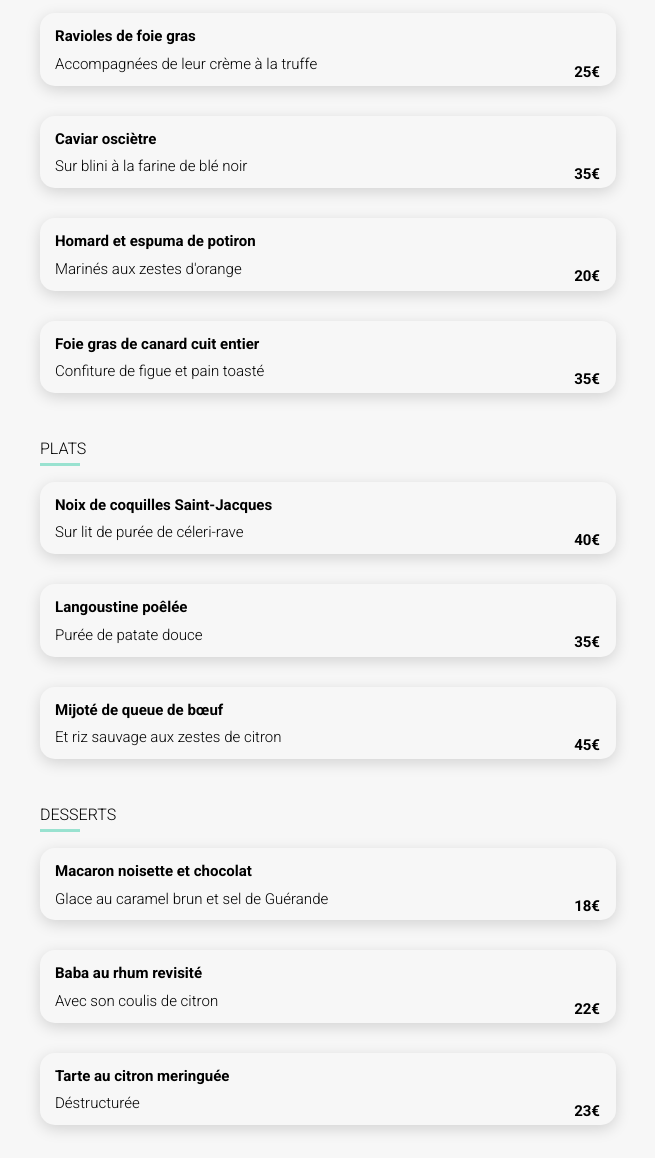
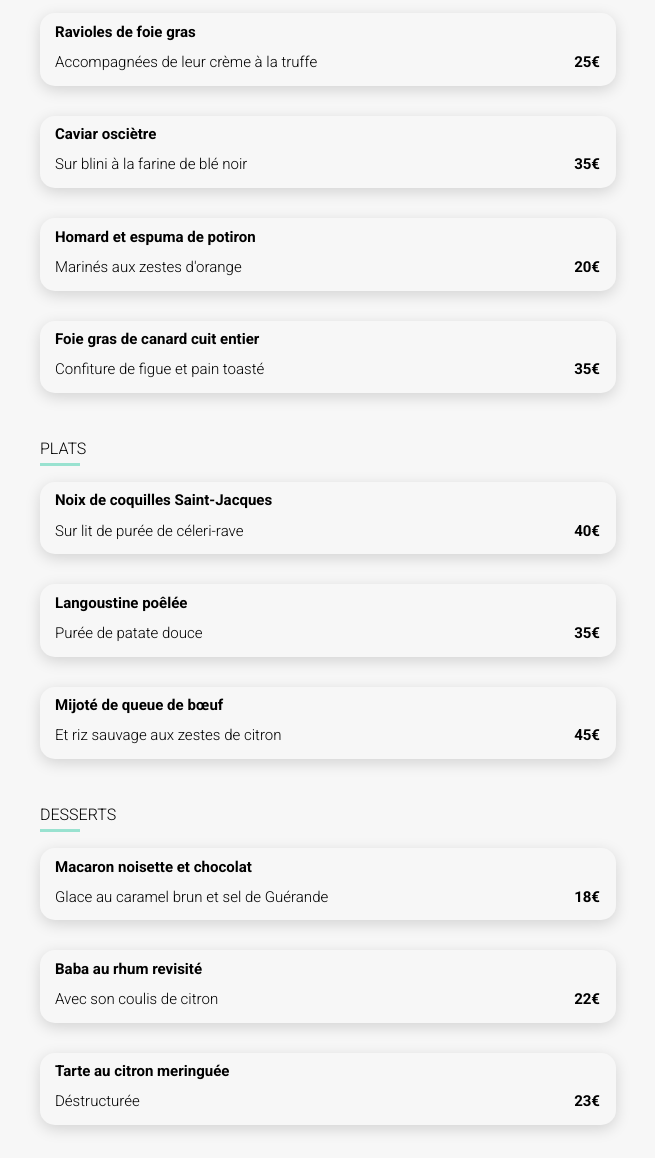
Before and after one commit to jeanlouis-stri/OhMyfood, a plain HTML site: page html/menulanoteenchantée.html in a window 1280 px wide. Shown: the part 458-1616 px from the top of the page, without its empty margins (312-967 px from the left). Drawn offline with Linux system fonts and the light colour scheme; a web font is replaced by a local one.

Commit message:
Overflow liste plats

```diff
--- a/html/menulanoteenchantée.html
+++ b/html/menulanoteenchantée.html
@@ -50,9 +50,9 @@
           <div class="menu__item__restaurant menu__item__padding">
             <h4>Ravioles de foie gras</h4>
             <span class="menu__item__p-align">
-              <p>
-                Accompagnées de leur crème à la truffe<span class="menu__item__numberweight">25€</span>
-              </p>
+              <p class="text_overflow">
+                Accompagnées de leur crème à la truffe</p><span class="menu__item__numberweight">25€</span>
+
             </span>
           </div>
 
@@ -65,9 +65,9 @@
           <div class="menu__item__restaurant menu__item__padding">
             <h4>Caviar osciètre</h4>
             <span class="menu__item__p-align">
-              <p>
-                Sur blini à la farine de blé noir<span class="menu__item__numberweight">35€</span>
-              </p>
+              <p class="text_overflow">
+                Sur blini à la farine de blé noir</p><span class="menu__item__numberweight">35€</span>
+
             </span>
           </div>
 
@@ -80,9 +80,9 @@
           <div class="menu__item__restaurant menu__item__padding">
             <h4>Homard et espuma de potiron</h4>
             <span class="menu__item__p-align">
-              <p>
-                Marinés aux zestes d'orange<span class="menu__item__numberweight">20€</span>
-              </p>
+              <p class="text_overflow">
+                Marinés aux zestes d'orange</p><span class="menu__item__numberweight">20€</span>
+
             </span>
           </div>
 
@@ -95,9 +95,9 @@
           <div class="menu__item__restaurant menu__item__padding">
             <h4>Foie gras de canard cuit entier</h4>
             <span class="menu__item__p-align">
-              <p>
-                Confiture de figue et pain toasté<span class="menu__item__numberweight">35€</span>
-              </p>
+              <p class="text_overflow">
+                Confiture de figue et pain toasté</p><span class="menu__item__numberweight">35€</span>
+
             </span>
           </div>
 
@@ -114,9 +114,9 @@
           <div class="menu__item__restaurant menu__item__padding">
             <h4>Noix de coquilles Saint-Jacques</h4>
             <span class="menu__item__p-align">
-              <p>
-                Sur lit de purée de céleri-rave<span class="menu__item__numberweight">40€</span>
-              </p>
+              <p class="text_overflow">
+                Sur lit de purée de céleri-rave</p><span class="menu__item__numberweight">40€</span>
+
             </span>
           </div>
 
@@ -129,9 +129,9 @@
           <div class="menu__item__restaurant menu__item__padding">
             <h4>Langoustine poêlée</h4>
             <span class="menu__item__p-align">
-              <p>
-                Purée de patate douce<span class="menu__item__numberweight">35€</span>
-              </p>
+              <p class="text_overflow">
+                Purée de patate douce</p><span class="menu__item__numberweight">35€</span>
+
             </span>
           </div>
 
@@ -144,9 +144,9 @@
           <div class="menu__item__restaurant menu__item__padding">
             <h4>Mijoté de queue de bœuf</h4>
             <span class="menu__item__p-align">
-              <p>
-                Et riz sauvage aux zestes de citron<span class="menu__item__numberweight">45€</span>
-              </p>
+              <p class="text_overflow">
+                Et riz sauvage aux zestes de citron</p><span class="menu__item__numberweight">45€</span>
+
             </span>
           </div>
 
@@ -164,9 +164,9 @@
           <div class="menu__item__restaurant menu__item__padding">
             <h4>Macaron noisette et chocolat</h4>
             <span class="menu__item__p-align">
-              <p>
-                Glace au caramel brun et sel de Guérande<span class="menu__item__numberweight">18€</span>
-              </p>
+              <p class="text_overflow">
+                Glace au caramel brun et sel de Guérande</p><span class="menu__item__numberweight">18€</span>
+
             </span>
           </div>
 
@@ -179,9 +179,9 @@
           <div class="menu__item__restaurant menu__item__padding">
             <h4>Baba au rhum revisité</h4>
             <span class="menu__item__p-align">
-              <p>
-                Avec son coulis de citron<span class="menu__item__numberweight">22€</span>
-              </p>
+              <p class="text_overflow">
+                Avec son coulis de citron</p><span class="menu__item__numberweight">22€</span>
+
             </span>
           </div>
 
@@ -194,9 +194,10 @@
           <div class="menu__item__restaurant menu__item__padding">
             <h4>Tarte au citron meringuée</h4>
             <span class="menu__item__p-align">
-              <p>Déstructurée<span class="menu__item__numberweight">23€</span></p>
+              <p class="text_overflow">Déstructurée</p><span class="menu__item__numberweight">23€</span>
             </span>
           </div>
+
           <div class="menu__green">
             <span class="background_check">&#x2713</span>
           </div>
--- a/scss/style.scss
+++ b/scss/style.scss
@@ -303,18 +303,36 @@ a {
   border-radius: 15px;
   margin-bottom: 30px;
   width: 90%;
-  line-height: 0.5;
+  line-height: 1.5;
   cursor: pointer;
   transition: width 0.2s;
   flex: 1;
   animation: show_check 0.2s;
 }
 
+.menu__item__restaurant h4 {
+  margin: 0.5em 0;
+}
+
+.menu__item__restaurant span {
+  @include flex(row);
+  align-items: center;
+  justify-content: space-between;
+}
+
+
 .menu__item__numberweight {
   @include flex(row);
   font-weight: 700;
   justify-content: flex-end;
   padding-right: 16px;
+}
+
+.text_overflow {
+  overflow: hidden;
+  white-space: nowrap;
+  text-overflow: ellipsis;
+  margin: 0 0.5em 0 0;
 }
 
 //CARD
```
Also changed, not shown: html/menualafrançaise.html (+23 -23 lines), html/menulapalettedugout.html (+29 -33 lines), html/menuledeliecedessens.html (+25 -25 lines), scss/style.css, 1 other file.
